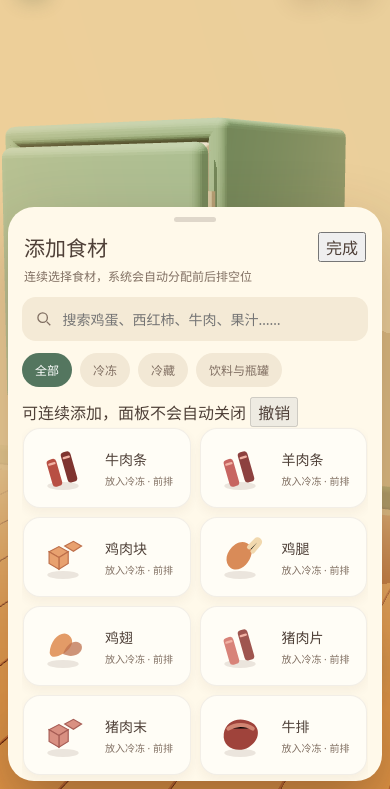
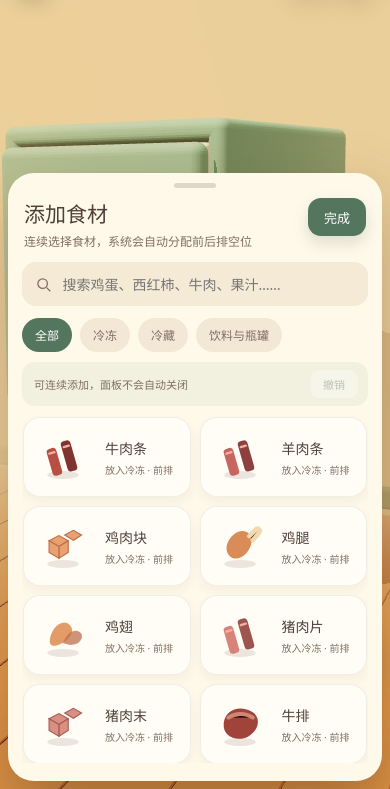
Before and after one commit to Dreaminmaster/2fridge, a website built with Vite: page index.html in a window 390 px wide. Both pictures are taken after a click on the button "添加". Shown: the part 55-844 px from the top of the page. Built offline with nearby package versions, Linux system fonts and the light colour scheme.

Commit message:
Refine continuous-add drawer feedback and mobile polish

```diff
--- a/src/style.css
+++ b/src/style.css
@@ -15,7 +15,7 @@
 * { box-sizing: border-box; }
 html, body, #app { width: 100%; height: 100%; margin: 0; overflow: hidden; }
 button, input { font: inherit; }
-button { color: inherit; }
+button { color: inherit; touch-action: manipulation; }
 button:focus-visible, input:focus-visible { outline: 3px solid rgba(82, 124, 96, 0.35); outline-offset: 2px; }
 .app-shell, .stage { position: relative; width: 100%; height: 100%; min-height: 100dvh; overflow: hidden; }
 #scene { display: block; width: 100%; height: 100%; touch-action: none; cursor: grab; }
@@ -33,7 +33,8 @@ button:focus-visible, input:focus-visible { outline: 3px solid rgba(82, 124, 96,
 .control-button--reset { font-size: 17px; }
 .gesture-hint { position: absolute; z-index: 10; left: 50%; bottom: calc(110px + env(safe-area-inset-bottom)); transform: translateX(-50%); margin: 0; padding: 8px 13px; border-radius: 999px; white-space: nowrap; font-size: 12px; font-weight: 700; color: rgba(79,64,56,.76); background: rgba(255,249,234,.68); backdrop-filter: blur(12px); transition: opacity .25s, transform .25s; }
 .gesture-hint.hidden { opacity: 0; transform: translate(-50%, 8px); pointer-events: none; }
-.food-toggle { position: absolute; z-index: 22; right: 16px; bottom: calc(106px + env(safe-area-inset-bottom)); display: grid; place-items: center; gap: 2px; width: 62px; height: 62px; border: 0; border-radius: 20px; color: white; background: var(--mint-dark); box-shadow: 0 15px 28px rgba(67, 94, 72, .32); }
+.food-toggle { position: absolute; z-index: 22; right: 16px; bottom: calc(106px + env(safe-area-inset-bottom)); display: grid; place-items: center; gap: 2px; width: 62px; height: 62px; border: 0; border-radius: 20px; color: white; background: var(--mint-dark); box-shadow: 0 15px 28px rgba(67, 94, 72, .32); transition: transform .18s ease, box-shadow .18s ease, background .18s ease; }
+.food-toggle[aria-expanded="true"] { background: #456952; box-shadow: 0 10px 24px rgba(54, 82, 62, .4), 0 0 0 4px rgba(255,249,234,.72); }
 .food-toggle svg { width: 27px; fill: none; stroke: currentColor; stroke-width: 2.4; stroke-linecap: round; stroke-linejoin: round; }
 .food-toggle span { font-size: 11px; font-weight: 800; }
 .inventory-dock { position: absolute; z-index: 16; left: 12px; right: 12px; bottom: calc(10px + env(safe-area-inset-bottom)); padding: 10px 12px 11px; border: 1px solid rgba(255,255,255,.42); border-radius: 21px; background: var(--surface); box-shadow: var(--shadow); backdrop-filter: blur(18px); }
@@ -46,29 +47,39 @@ button:focus-visible, input:focus-visible { outline: 3px solid rgba(82, 124, 96,
 .zone-meter span, .zone-meter em { font-style: normal; font-weight: 750; white-space: nowrap; }
 .zone-meter i, .mini-meter { height: 5px; overflow: hidden; border-radius: 999px; background: rgba(95, 139, 77, .13); }
 .zone-meter b, .mini-meter b { display: block; height: 100%; border-radius: inherit; background: var(--mint); transition: width .25s ease; }
-.drawer { position: absolute; z-index: 40; left: 8px; right: 8px; bottom: 8px; max-height: min(68dvh, 610px); overflow: hidden; padding: 8px 14px calc(18px + env(safe-area-inset-bottom)); border-radius: 26px; background: var(--surface-solid); box-shadow: 0 28px 70px rgba(72,47,31,.3); transform: translateY(calc(100% + 24px)); visibility: hidden; transition: transform .32s cubic-bezier(.22,.8,.24,1), visibility .32s; }
+.drawer { position: absolute; z-index: 40; left: 8px; right: 8px; bottom: 8px; max-height: min(72dvh, 650px); overflow: hidden; padding: 8px 14px calc(18px + env(safe-area-inset-bottom)); border-radius: 26px; background: var(--surface-solid); box-shadow: 0 28px 70px rgba(72,47,31,.3); transform: translateY(calc(100% + 24px)); visibility: hidden; transition: transform .32s cubic-bezier(.22,.8,.24,1), visibility .32s; will-change: transform; }
 .drawer.open { transform: translateY(0); visibility: visible; }
-.drawer-handle { width: 42px; height: 5px; margin: 2px auto 8px; border-radius: 99px; background: rgba(79,64,56,.18); }
-.drawer-header { display: flex; justify-content: space-between; gap: 16px; align-items: flex-start; padding: 2px 2px 12px; }
+.drawer--food { display: flex; flex-direction: column; }
+.drawer-handle { flex: 0 0 auto; width: 42px; height: 5px; margin: 2px auto 8px; border-radius: 99px; background: rgba(79,64,56,.18); }
+.drawer-header { flex: 0 0 auto; display: flex; justify-content: space-between; gap: 16px; align-items: flex-start; padding: 2px 2px 12px; }
 .drawer-header h2 { margin: 0; font-size: 21px; }
-.drawer-header p { margin: 5px 0 0; color: var(--muted); font-size: 12px; }
-.search-field { display: flex; align-items: center; gap: 8px; min-height: 44px; padding: 0 13px; border-radius: 14px; background: #f4ead6; }
+.drawer-header p { margin: 5px 0 0; color: var(--muted); font-size: 12px; line-height: 1.45; }
+.drawer-done-button { min-width: 58px; height: 38px; padding: 0 14px; border: 0; border-radius: 13px; color: white; background: var(--mint-dark); font-size: 13px; font-weight: 800; box-shadow: 0 7px 16px rgba(73, 102, 80, .18); }
+.search-field { flex: 0 0 auto; display: flex; align-items: center; gap: 8px; min-height: 44px; padding: 0 13px; border-radius: 14px; background: #f4ead6; transition: box-shadow .18s ease, background .18s ease; }
+.search-field:focus-within { background: #f7edda; box-shadow: 0 0 0 3px rgba(84,118,95,.13); }
 .search-field svg { width: 19px; fill: none; stroke: var(--muted); stroke-width: 1.8; }
 .search-field input { width: 100%; border: 0; outline: 0; background: transparent; color: var(--ink); font-size: 14px; }
-.category-tabs { display: flex; gap: 8px; overflow-x: auto; padding: 12px 0 10px; scrollbar-width: none; }
+.category-tabs { flex: 0 0 auto; display: flex; gap: 8px; overflow-x: auto; padding: 12px 0 10px; scrollbar-width: none; overscroll-behavior-x: contain; }
 .category-tabs::-webkit-scrollbar { display: none; }
-.category-tab { flex: 0 0 auto; min-height: 34px; padding: 0 13px; border: 0; border-radius: 999px; color: var(--muted); background: #f2e8d5; font-size: 12px; font-weight: 800; }
+.category-tab { flex: 0 0 auto; min-height: 34px; padding: 0 13px; border: 0; border-radius: 999px; color: var(--muted); background: #f2e8d5; font-size: 12px; font-weight: 800; transition: color .16s ease, background .16s ease, transform .16s ease; }
+.category-tab:active { transform: scale(.96); }
 .category-tab.active { color: white; background: var(--mint-dark); }
-.food-grid { display: grid; grid-template-columns: repeat(2, minmax(0,1fr)); gap: 9px; max-height: calc(68dvh - 188px); overflow-y: auto; padding: 1px 1px 20px; }
-.food-card { position: relative; display: grid; grid-template-columns: 64px 1fr; align-items: center; gap: 7px; min-height: 84px; padding: 8px 10px; border: 1px solid rgba(91,69,51,.08); border-radius: 17px; background: #fffdf6; text-align: left; box-shadow: 0 7px 16px rgba(82,54,35,.07); }
+.food-drawer-status { flex: 0 0 auto; min-height: 40px; display: flex; align-items: center; gap: 10px; margin: 0 0 10px; padding: 8px 10px 8px 12px; border-radius: 13px; color: var(--muted); background: rgba(115,155,127,.09); font-size: 11px; font-weight: 750; transition: background .18s ease, color .18s ease; }
+.food-drawer-status span { min-width: 0; flex: 1; overflow: hidden; text-overflow: ellipsis; white-space: nowrap; }
+.food-drawer-status--active { color: var(--mint-dark); background: rgba(115,155,127,.17); }
+.undo-add-button { flex: 0 0 auto; min-width: 48px; height: 28px; padding: 0 10px; border: 0; border-radius: 9px; color: var(--mint-dark); background: rgba(255,255,255,.78); font-size: 11px; font-weight: 850; }
+.undo-add-button:disabled { opacity: .36; }
+.food-grid { flex: 1 1 auto; min-height: 120px; display: grid; grid-template-columns: repeat(2, minmax(0,1fr)); align-content: start; gap: 9px; overflow-y: auto; overscroll-behavior: contain; -webkit-overflow-scrolling: touch; padding: 1px 1px 22px; scroll-padding-bottom: 22px; }
+.food-card { position: relative; display: grid; grid-template-columns: 64px 1fr; align-items: center; gap: 7px; min-height: 84px; padding: 8px 10px; border: 1px solid rgba(91,69,51,.08); border-radius: 17px; background: #fffdf6; text-align: left; box-shadow: 0 7px 16px rgba(82,54,35,.07); transition: transform .16s ease, border-color .18s ease, box-shadow .18s ease, background .18s ease; }
 .food-card:active { transform: scale(.98); }
 .food-card--disabled { opacity: .5; box-shadow: none; }
+.food-card--added { border-color: rgba(84,118,95,.58); background: #f4faef; animation: food-card-added .72s cubic-bezier(.2,.8,.25,1); }
 .food-icon { display: block; width: 58px; height: 58px; }
 .food-card__copy { display: grid; min-width: 0; }
 .food-card__copy strong { font-size: 14px; }
 .food-card__copy small { margin-top: 4px; color: var(--muted); font-size: 10px; }
 .food-card__count { position: absolute; right: 8px; top: 7px; display: grid; place-items: center; min-width: 21px; height: 21px; padding: 0 5px; border-radius: 999px; color: white; background: var(--mint-dark); font-size: 10px; font-weight: 800; }
-.inventory-sections { max-height: calc(68dvh - 90px); overflow-y: auto; padding-bottom: 18px; }
+.inventory-sections { max-height: calc(72dvh - 90px); overflow-y: auto; overscroll-behavior: contain; padding-bottom: 18px; }
 .inventory-zone { padding: 12px 0; border-top: 1px solid rgba(79,64,56,.09); }
 .inventory-zone:first-child { border-top: 0; }
 .inventory-zone header { display: grid; gap: 7px; margin-bottom: 7px; }
@@ -109,6 +120,11 @@ button:focus-visible, input:focus-visible { outline: 3px solid rgba(82, 124, 96,
 .modal-actions { display: flex; justify-content: flex-end; gap: 9px; margin-top: 22px; }
 .empty-state { grid-column: 1 / -1; margin: 20px 0; color: var(--muted); text-align: center; font-size: 13px; }
 .empty-state--small { margin: 10px 0 3px; font-size: 12px; }
+@keyframes food-card-added {
+  0% { transform: scale(.96); box-shadow: 0 0 0 0 rgba(84,118,95,.28); }
+  45% { transform: scale(1.015); box-shadow: 0 0 0 7px rgba(84,118,95,0); }
+  100% { transform: scale(1); }
+}
 @media (min-width: 760px) {
   .top-bar { inset-inline: 24px; }
   .inventory-dock { left: 24px; right: auto; width: 410px; bottom: 20px; }
@@ -118,7 +134,6 @@ button:focus-visible, input:focus-visible { outline: 3px solid rgba(82, 124, 96,
   .drawer { top: 14px; right: 14px; bottom: 14px; left: auto; width: 390px; max-height: none; border-radius: 27px; transform: translateX(calc(100% + 24px)); }
   .drawer.open { transform: translateX(0); }
   .drawer-handle { display: none; }
-  .food-grid { max-height: calc(100dvh - 194px); }
   .inventory-sections { max-height: calc(100dvh - 90px); }
   .item-sheet { left: 24px; right: auto; width: 430px; bottom: 125px; }
   .modal-sheet { place-items: center; }
@@ -129,6 +144,7 @@ button:focus-visible, input:focus-visible { outline: 3px solid rgba(82, 124, 96,
   .zone-meter { grid-template-columns: auto 1fr; }
   .zone-meter em { display: none; }
   .food-grid { grid-template-columns: 1fr; }
+  .food-drawer-status span { font-size: 10px; }
 }
 @media (prefers-reduced-motion: reduce) {
   *, *::before, *::after { scroll-behavior: auto !important; animation-duration: .01ms !important; transition-duration: .01ms !important; }
```
